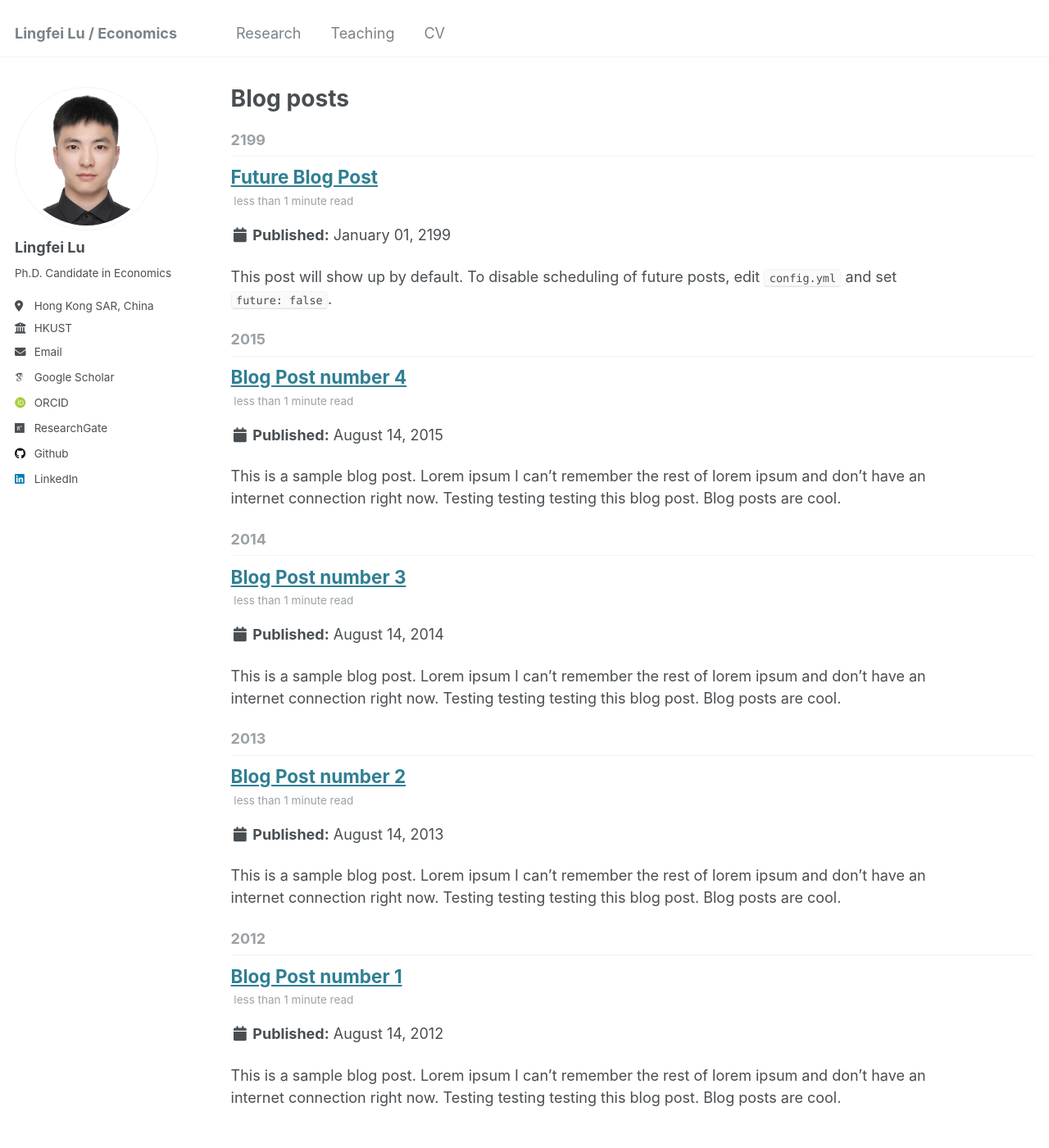
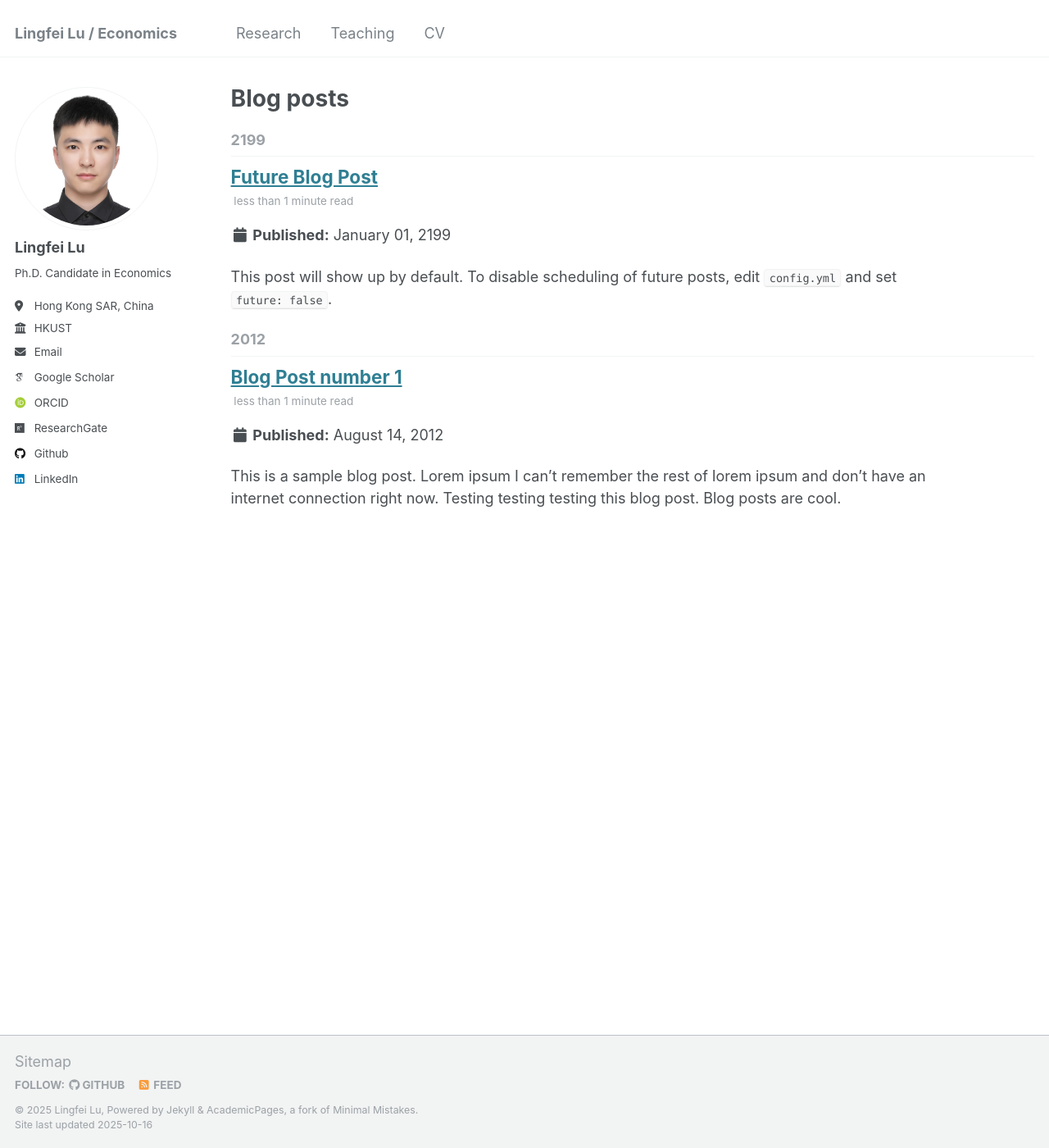
Before and after one commit to lingfei-daniel-lu/lingfei-daniel-lu.github.io, a Jekyll site: the page built from _pages/year-archive.html, in a window 1280 px wide and 1400 px high. Shown: the whole window at 82% size. Built offline with Jekyll 4.4.1, drawn with Linux system fonts in a browser that asks for light colours; some web fonts are replaced.

Commit message:
Update JME R&R

```diff
--- a/_posts/2013-08-14-blog-post-2.md
+++ /dev/null
@@ -1,20 +0,0 @@
----
-title: 'Blog Post number 2'
-date: 2013-08-14
-permalink: /posts/2013/08/blog-post-2/
-tags:
-  - cool posts
-  - category1
-  - category2
----
-
-This is a sample blog post. Lorem ipsum I can't remember the rest of lorem ipsum and don't have an internet connection right now. Testing testing testing this blog post. Blog posts are cool.
-
-Headings are cool
-======
-
-You can have many headings
-======
-
-Aren't headings cool?
-------
--- a/_posts/2014-08-14-blog-post-3.md
+++ /dev/null
@@ -1,20 +0,0 @@
----
-title: 'Blog Post number 3'
-date: 2014-08-14
-permalink: /posts/2014/08/blog-post-3/
-tags:
-  - cool posts
-  - category1
-  - category2
----
-
-This is a sample blog post. Lorem ipsum I can't remember the rest of lorem ipsum and don't have an internet connection right now. Testing testing testing this blog post. Blog posts are cool.
-
-Headings are cool
-======
-
-You can have many headings
-======
-
-Aren't headings cool?
-------
```
Also changed, not shown: _pages/about.md (+2 -2 lines), _posts/2015-08-14-blog-post-4.md (deleted, +0 -20 lines), _working_papers/MPS_LLWY.md (+2 -1 lines), 1 other file.
